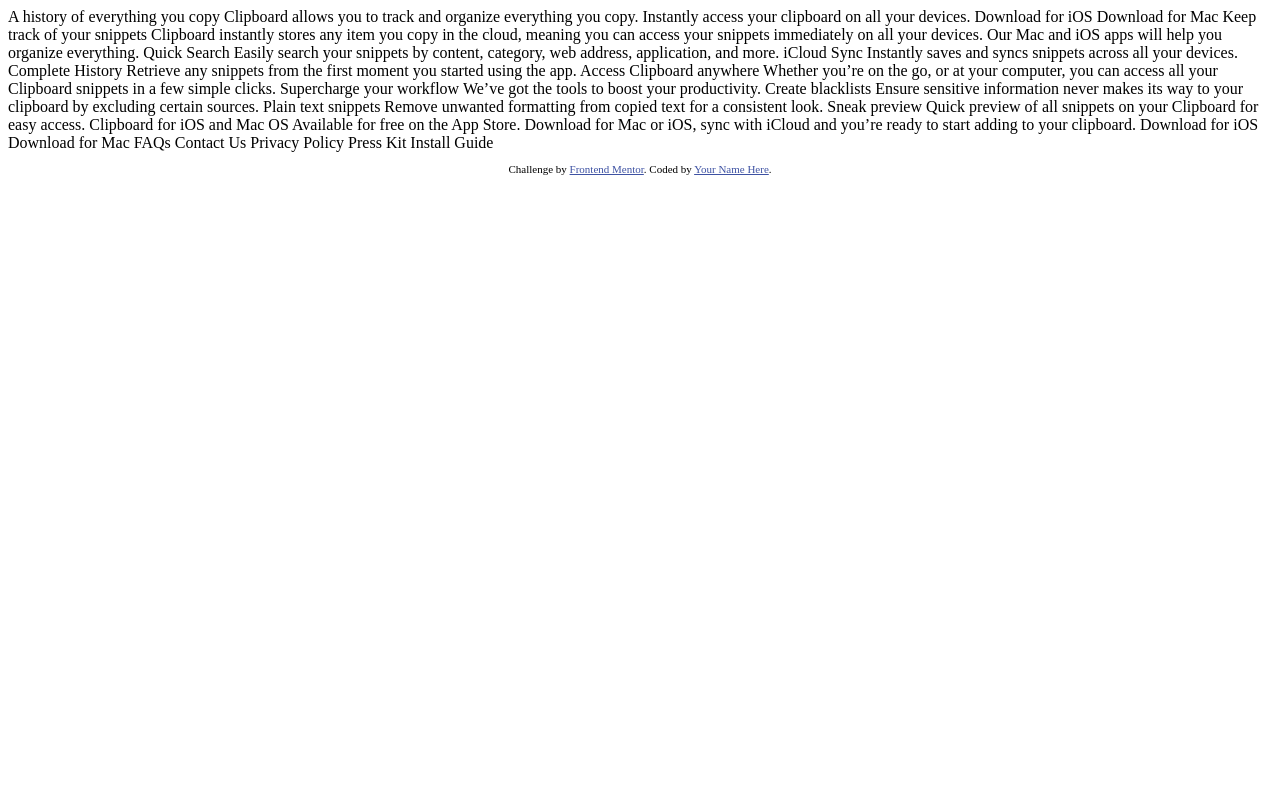
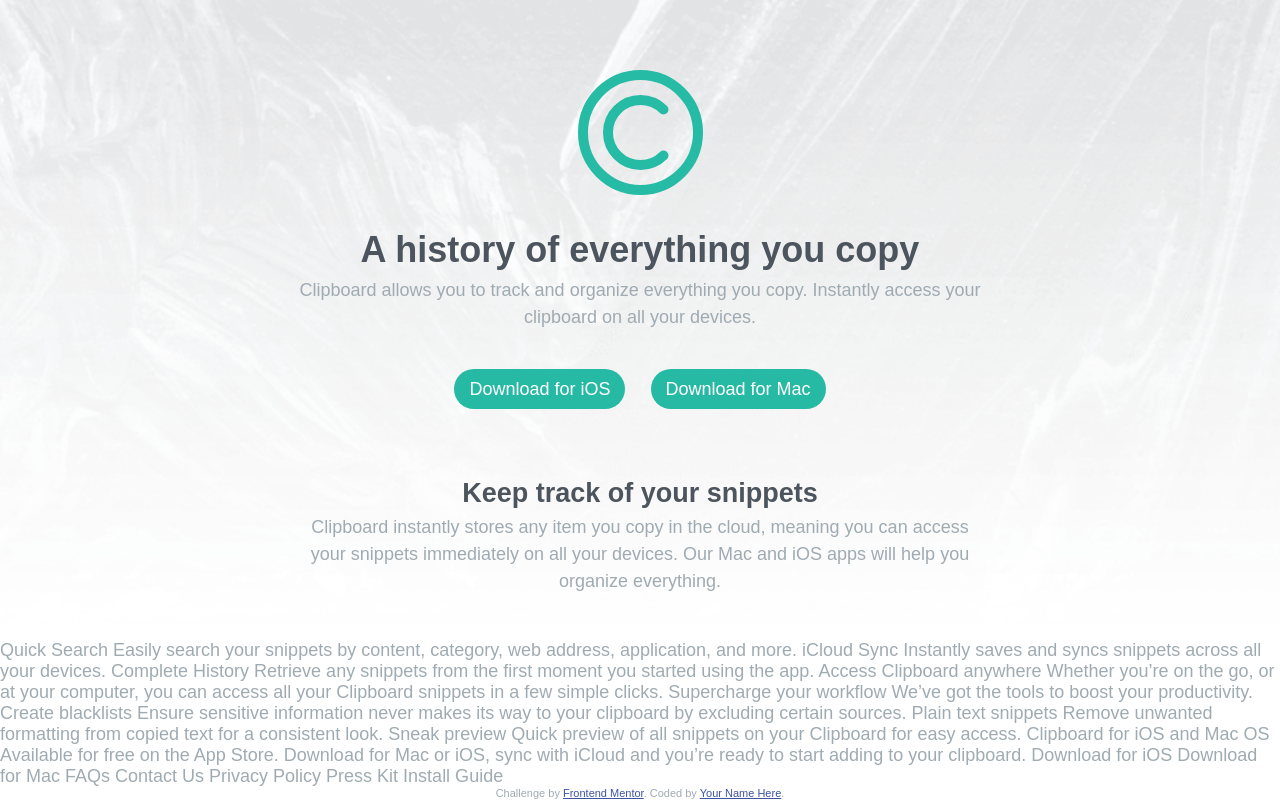
Before and after one commit to mansur1989/Clipboard-landing-page, a plain HTML site: page index.html in a window 1280 px wide. Drawn offline with Linux system fonts and the light colour scheme; a web font is replaced by a local one.

Commit message:
header section

```diff
--- a/css/style.css
+++ b/css/style.css
@@ -0,0 +1,36 @@
+@import url("https://fonts.googleapis.com/css2?family=Bai+Jamjuree:wght@400;600&display=swap");
+
+* {
+  font-family: "Bai Jamjuree", sans-serif;
+  margin: 0;
+  padding: 0;
+}
+h1,
+h2,
+h3,
+h4,
+h5,
+h6 {
+  color: hsl(210, 10%, 33%);
+  font-weight: 600;
+}
+body {
+  font-size: 18px;
+
+  color: hsl(201, 11%, 66%);
+}
+/* Header section */
+.header-section {
+  background: url("/images/bg-header-desktop.png") center center/cover;
+  line-height: 1.5;
+}
+.header-section p {
+  margin-bottom: 45px;
+}
+.logo {
+  margin-bottom: 20px;
+  margin-top: 70px;
+}
+.second-header {
+  margin-top: 70px;
+}
--- a/css/utility.css
+++ b/css/utility.css
@@ -0,0 +1,22 @@
+/* layout itmes */
+.flex-item {
+  display: flex;
+  flex-direction: column;
+  text-align: center;
+  justify-content: center;
+  align-items: center;
+  /* may be add some margin here TODO:margin: ; */
+}
+
+.container {
+  width: 690px;
+}
+/* style component */
+.btn {
+  background-color: hsl(171, 66%, 44%);
+  padding: 10px 15px;
+  border-radius: 25px;
+  margin: 10px;
+  text-decoration: none;
+  color: #fff;
+}
--- a/index.html
+++ b/index.html
@@ -1,86 +1,81 @@
 <!DOCTYPE html>
 <html lang="en">
   <head>
-  <meta charset="UTF-8">
-  <meta name="viewport" content="width=device-width, initial-scale=1.0"> <!-- displays site properly based on user's device -->
+    <meta charset="UTF-8" />
+    <meta name="viewport" content="width=device-width, initial-scale=1.0" />
+    <!-- displays site properly based on user's device -->
 
-  <link rel="icon" type="image/png" sizes="32x32" href="./images/favicon-32x32.png">
+    <link
+      rel="icon"
+      type="image/png"
+      sizes="32x32"
+      href="./images/favicon-32x32.png"
+    />
 
     <title>Frontend Mentor | Clipboard landing page</title>
-
+    <link rel="stylesheet" href="/css/utility.css" />
+    <link rel="stylesheet" href="/css/style.css" />
     <!-- Feel free to remove these styles or customise in your own stylesheet 👍 -->
     <style>
-    .attribution { font-size: 11px; text-align: center; }
-    .attribution a { color: hsl(228, 45%, 44%); }
+      .attribution {
+        font-size: 11px;
+        text-align: center;
+      }
+      .attribution a {
+        color: hsl(228, 45%, 44%);
+      }
     </style>
   </head>
   <body>
-
-  A history of everything you copy
-
-  Clipboard allows you to track and organize everything you
-  copy. Instantly access your clipboard on all your devices.
-
-  Download for iOS
-  Download for Mac
-
-  Keep track of your snippets
-
-  Clipboard instantly stores any item you copy in the cloud,
-  meaning you can access your snippets immediately on all your
-  devices. Our Mac and iOS apps will help you organize everything.
-
-  Quick Search
-
-  Easily search your snippets by content, category, web address, application, and more.
-
-  iCloud Sync
-
-  Instantly saves and syncs snippets across all your devices.
-
-  Complete History
-
-  Retrieve any snippets from the first moment you started using the app.
-
-  Access Clipboard anywhere
-
-  Whether you’re on the go, or at your computer, you can access all your Clipboard
-  snippets in a few simple clicks.
-
-  Supercharge your workflow
-
-  We’ve got the tools to boost your productivity.
-
-  Create blacklists
-
-  Ensure sensitive information never makes its way to your clipboard by excluding certain sources.
-
-  Plain text snippets
-
-  Remove unwanted formatting from copied text for a consistent look.
-
-  Sneak preview
-
-  Quick preview of all snippets on your Clipboard for easy access.
-
-  Clipboard for iOS and Mac OS
-
-  Available for free on the App Store. Download for Mac or iOS, sync with iCloud
-  and you’re ready to start adding to your clipboard.
-
-  Download for iOS
-  Download for Mac
-
-  FAQs
-  Contact Us
-  Privacy Policy
-  Press Kit
-  Install Guide
+    <header>
+      <div class="flex-item header-section">
+        <div class="container">
+          <div class="logo">
+            <img src="/images/logo.svg" alt="clipboard logo" />
+          </div>
+          <div class="header-content">
+            <h1>A history of everything you copy</h1>
+            <p>
+              Clipboard allows you to track and organize everything you copy.
+              Instantly access your clipboard on all your devices.
+            </p>
+            <a href="#" class="btn btn-ios">Download for iOS</a>
+            <a href="#" class="btn btn-mac">Download for Mac</a>
+          </div>
+          <div class="second-header">
+            <h2>Keep track of your snippets</h2>
+            <p>
+              Clipboard instantly stores any item you copy in the cloud, meaning
+              you can access your snippets immediately on all your devices. Our
+              Mac and iOS apps will help you organize everything.
+            </p>
+          </div>
+        </div>
+      </div>
+    </header>
+    <!-- Features -->
+    <section id="features"></section>
+    Quick Search Easily search your snippets by content, category, web address,
+    application, and more. iCloud Sync Instantly saves and syncs snippets across
+    all your devices. Complete History Retrieve any snippets from the first
+    moment you started using the app. Access Clipboard anywhere Whether you’re
+    on the go, or at your computer, you can access all your Clipboard snippets
+    in a few simple clicks. Supercharge your workflow We’ve got the tools to
+    boost your productivity. Create blacklists Ensure sensitive information
+    never makes its way to your clipboard by excluding certain sources. Plain
+    text snippets Remove unwanted formatting from copied text for a consistent
+    look. Sneak preview Quick preview of all snippets on your Clipboard for easy
+    access. Clipboard for iOS and Mac OS Available for free on the App Store.
+    Download for Mac or iOS, sync with iCloud and you’re ready to start adding
+    to your clipboard. Download for iOS Download for Mac FAQs Contact Us Privacy
+    Policy Press Kit Install Guide
 
     <footer>
       <p class="attribution">
-      Challenge by <a href="https://www.frontendmentor.io?ref=challenge" target="_blank">Frontend Mentor</a>.
-      Coded by <a href="#">Your Name Here</a>.
+        Challenge by
+        <a href="https://www.frontendmentor.io?ref=challenge" target="_blank"
+          >Frontend Mentor</a
+        >. Coded by <a href="#">Your Name Here</a>.
       </p>
     </footer>
   </body>
```
Lines whose indentation alone changed are shown as unchanged.
